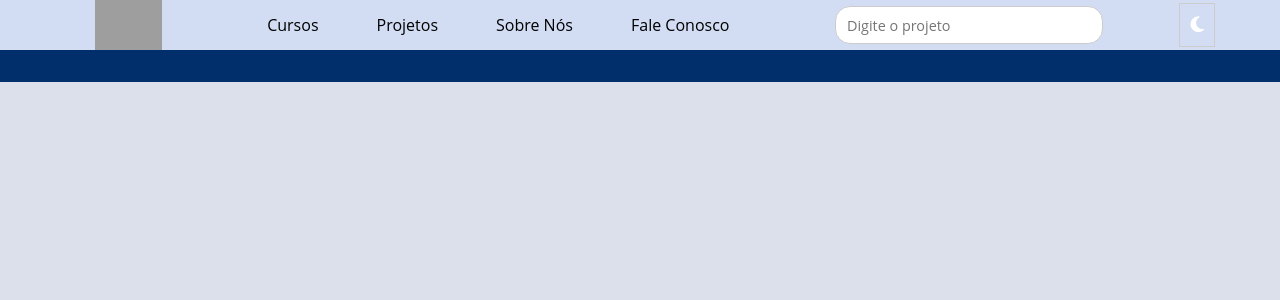
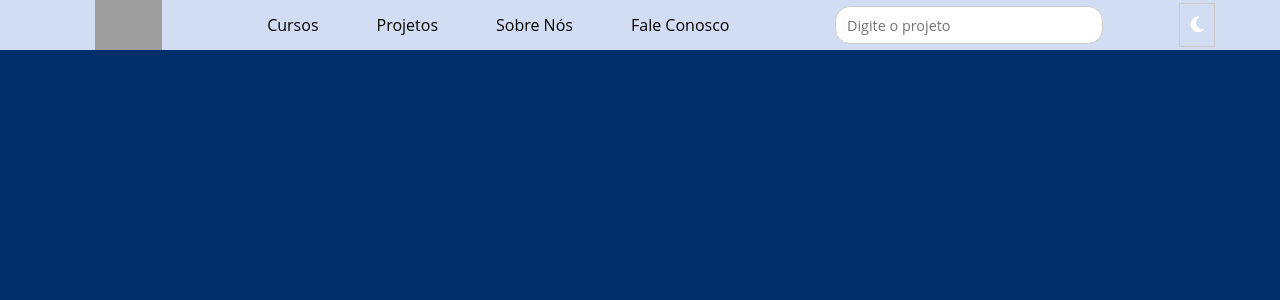
Before and after one commit to gl-dias/Projeto_Front_End, a React (Create React App) app: page / in a window 1280 px wide. Shown: the top 300 px of the page. Built offline with nearby package versions, Linux system fonts and the light colour scheme; grey boxes are pictures that could not be loaded.

Commit message:
Update Footer.css

```diff
--- a/src/components/Footer/Footer.css
+++ b/src/components/Footer/Footer.css
@@ -1,3 +1,18 @@
+html, body {
+  height: 100%;
+  margin: 0;
+}
+
+.App {
+  display: flex;
+  flex-direction: column;
+  min-height: 100vh;
+}
+
+.App > * {
+  flex: 1;
+}
+
 .footer {
     background-color: #002f6c;
     color: #ffffff;
```
